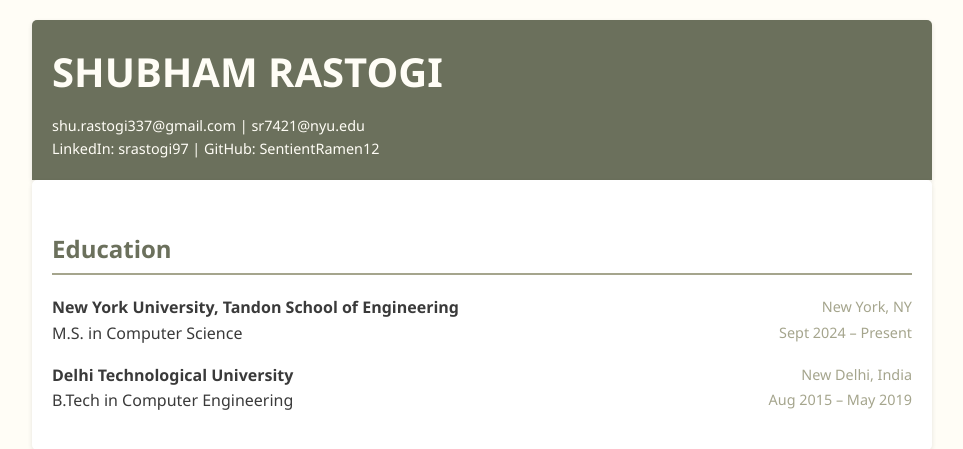
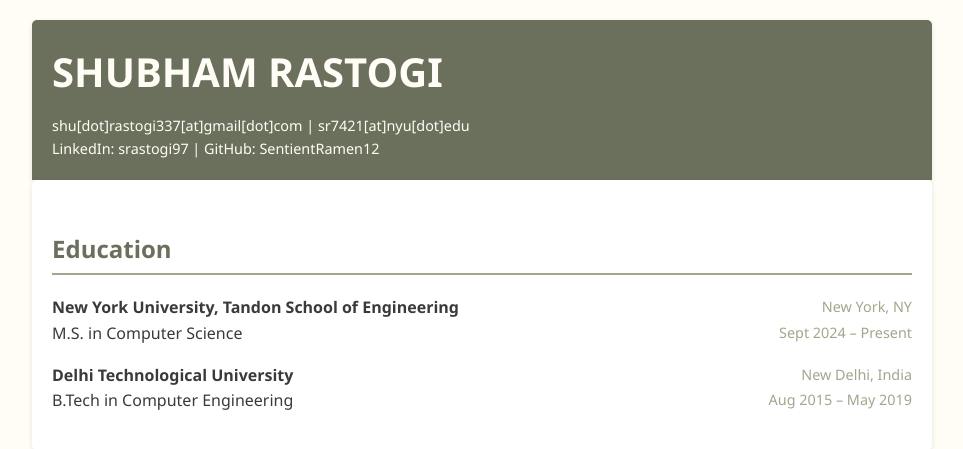
Before and after one commit to SentientRamen12/se-resume-assignment, a Django app: page /resume/ in a window 1280 px wide. Shown: the top 449 px of the page, without its empty margins (158-1121 px from the left). Run offline with Django 5.2, Linux system fonts and the light colour scheme.

Commit message:
fix: fixed email urls to block scraping

```diff
--- a/resume_project/resume/templates/resume/resume.html
+++ b/resume_project/resume/templates/resume/resume.html
@@ -11,7 +11,7 @@
     <header>
         <h1>Shubham Rastogi</h1>
         <div class="contact-info">
-            shu.rastogi337@gmail.com | sr7421@nyu.edu<br>
+            shu[dot]rastogi337[at]gmail[dot]com | sr7421[at]nyu[dot]edu<br>
             <a href="https://www.linkedin.com/in/srastogi97/">LinkedIn: srastogi97</a> | <a href="https://github.com/SentientRamen12">GitHub: SentientRamen12</a>
         </div>
     </header>
```
